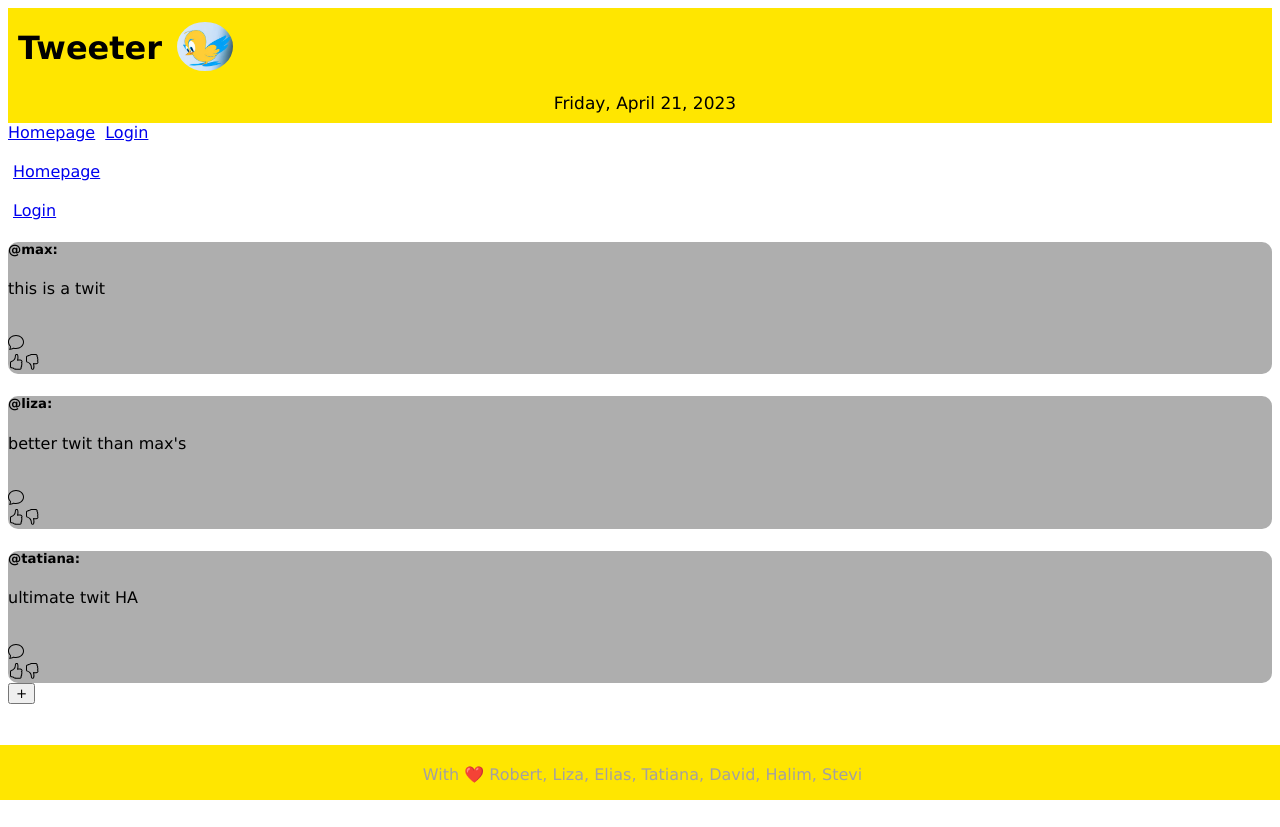
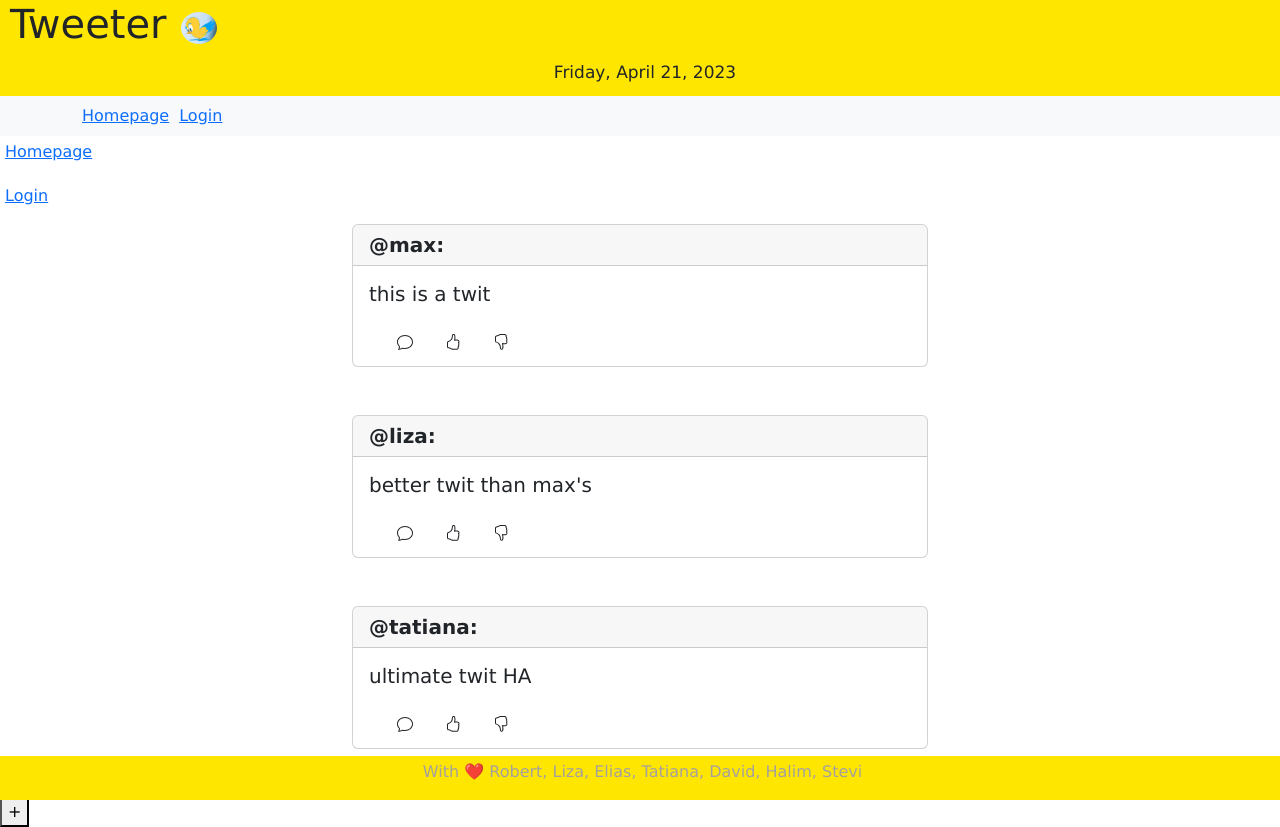
Before and after one commit to BobbyCharms/tweeter, a React (Vite) app in the folder client/: page / in a window 1280 px wide. Before the commit the page ends 800 px from the top, so only its background shows below. Built offline with nearby package versions, Linux system fonts and the light colour scheme.

Commit message:
styles twit cards

```diff
--- a/client/package.json
+++ b/client/package.json
@@ -13,6 +13,7 @@
     "@types/react": "^18.0.28",
     "@types/react-dom": "^18.0.11",
     "@vitejs/plugin-react": "^3.1.0",
+    "bootstrap": "^5.2.3",
     "jwt-decode": "^3.1.2",
     "react": "^18.2.0",
     "react-bootstrap": "^2.7.4",
--- a/client/src/App.jsx
+++ b/client/src/App.jsx
@@ -1,3 +1,4 @@
+
 import React from 'react';
 import { useState } from "react";
 import {
--- a/client/src/twit/Twit.css
+++ b/client/src/twit/Twit.css
@@ -1,5 +1,5 @@
 .twit {
-    background-color: rgb(174, 174, 174);
+
     border-radius: 10px;
 }
 
--- a/client/src/twit/Twit.jsx
+++ b/client/src/twit/Twit.jsx
@@ -1,25 +1,41 @@
 import Button from 'react-bootstrap/Button';
 import Card from 'react-bootstrap/Card';
-import "./Twit.css";
-import { HandThumbsUp, HandThumbsDown, Chat  } from 'react-bootstrap-icons';
+import Container from 'react-bootstrap/Container';
+import './Twit.css';
+import { HandThumbsUp, HandThumbsDown, Chat } from 'react-bootstrap-icons';
 
-function Twit(props) {return(
+const containerStyles = {
+    margin: '30px'
+}
+
+const cardStyles = {
+  width: '36rem',
+};
+
+function Twit(props) {
+  return (
     <div className="twit">
-        <Card>
-            <Card.Header as="h5"><b>@{props.username}:</b></Card.Header>
+        <Container className="d-flex justify-content-center mb-5">
+      <Card style={cardStyles}>
+        <Card.Header as="h5">
+          <b>@{props.username}:</b>
+        </Card.Header>
         <Card.Body>
           <Card.Title>{props.twit}</Card.Title>
-             <Card.Text>
-                {props.createdOn}
-                </Card.Text>
-                <Chat />
+          <Card.Text>{props.createdOn}</Card.Text>
+          <Container className="d-flex justify-content-start">
+            <Chat className="mx-3"/>
+            <HandThumbsUp className="mx-3"/>
+            <HandThumbsDown className="mx-3"/>
+          </Container>
         </Card.Body>
       </Card>
       <div>
-            <HandThumbsUp />
-            <HandThumbsDown />
       </div>
+
+    </ Container>
     </div>
-)};
+  );
+}
 
 export default Twit;
```
Also changed, not shown: client/src/main.jsx (+6 -5 lines). Lines whose indentation alone changed are shown as unchanged.
